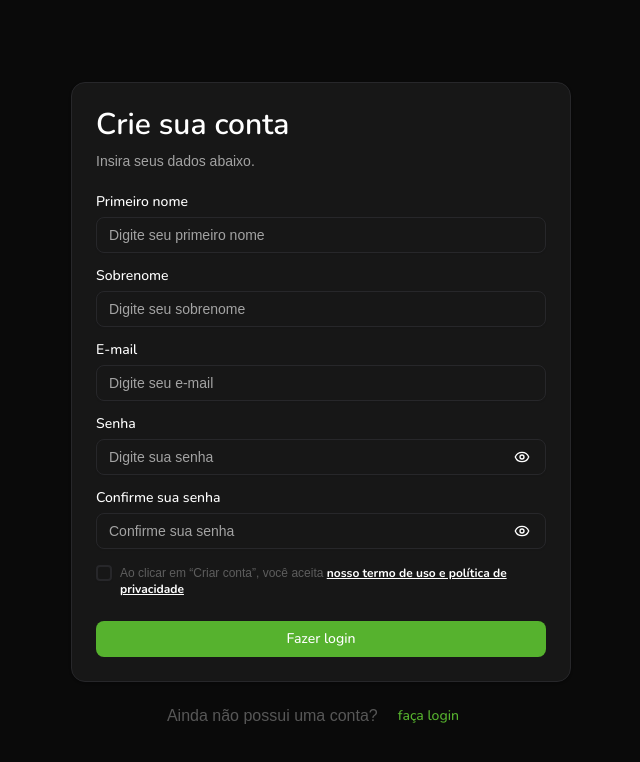
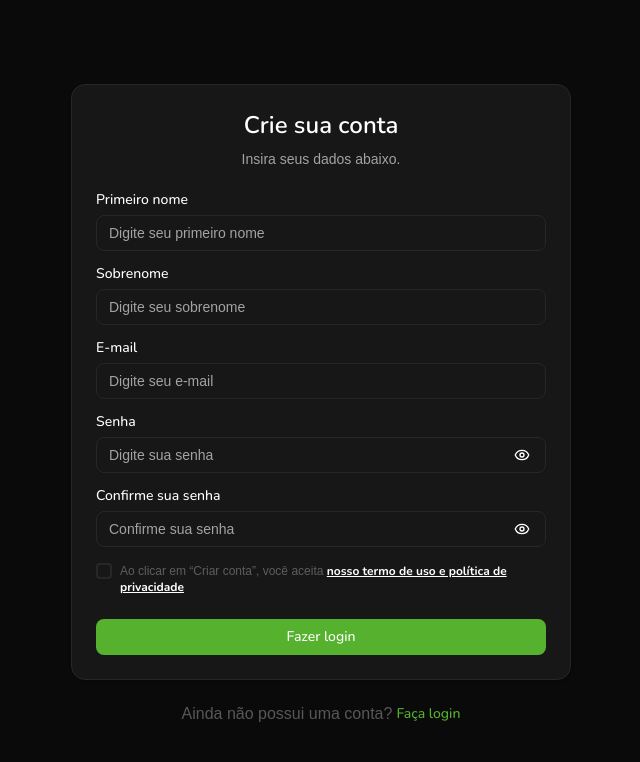
Before and after one commit to Alessandro-Vieira77/fintrack, a React (Vite) app: page /signup in a window 1280 px wide. Shown: the top 762 px of the page, without its empty margins (319-959 px from the left). Built offline with nearby package versions, Linux system fonts and the light colour scheme; a web font is replaced by a local one.

Commit message:
feat: centered form title, autocomplete added for inputs, added name to checkbox

```diff
--- a/src/pages/Signup.jsx
+++ b/src/pages/Signup.jsx
@@ -39,9 +39,6 @@ const signupSchema = zod.object({
     })
     .email({
       message: 'o campo e-mail é inválido',
-    })
-    .min(1, {
-      message: 'o campo e-mail é obrigatório',
     }),
   password: zod.string().trim().min(6, {
     message: 'a senha deve ter no mínimo 6 caracteres',
@@ -76,8 +73,8 @@ function Signup() {
       <Form {...method}>
         <form onSubmit={method.handleSubmit(onSubmit)}>
           <Card className="mt-10 w-full max-w-[500px]">
-            <CardHeader>
-              <CardTitle className="text-3xl">Crie sua conta</CardTitle>
+            <CardHeader className="text-center">
+              <CardTitle className="text-2xl">Crie sua conta</CardTitle>
               <CardDescription>Insira seus dados abaixo.</CardDescription>
             </CardHeader>
             <CardContent className="space-y-4">
@@ -88,7 +85,7 @@ function Signup() {
                   <FormItem>
                     <FormLabel>Primeiro nome</FormLabel>
                     <FormControl>
-                      <Input placeholder="Digite seu primeiro nome" {...field} />
+                      <Input placeholder="Digite seu primeiro nome" {...field} autoComplete="off" />
                     </FormControl>
                     <FormMessage />
                   </FormItem>
@@ -102,7 +99,7 @@ function Signup() {
                   <FormItem>
                     <FormLabel>Sobrenome</FormLabel>
                     <FormControl>
-                      <Input placeholder="Digite seu sobrenome" {...field} />
+                      <Input placeholder="Digite seu sobrenome" {...field} autoComplete="off" />
                     </FormControl>
                     <FormMessage />
                   </FormItem>
@@ -116,7 +113,7 @@ function Signup() {
                   <FormItem>
                     <FormLabel>E-mail</FormLabel>
                     <FormControl>
-                      <Input placeholder="Digite seu e-mail" {...field} />
+                      <Input placeholder="Digite seu e-mail" {...field} autoComplete="off" />
                     </FormControl>
                     <FormMessage />
                   </FormItem>
@@ -130,7 +127,7 @@ function Signup() {
                   <FormItem>
                     <FormLabel>Senha</FormLabel>
                     <FormControl>
-                      <PasswordInput {...field} />
+                      <PasswordInput {...field} autoComplete="off" />
                     </FormControl>
                     <FormMessage />
                   </FormItem>
@@ -162,6 +159,7 @@ function Signup() {
                           checked={field.value}
                           onCheckedChange={field.onChange}
                           id="terms"
+                          name="terms"
                           className="border-primary-green border-2"
                         />
                         <div className="text-xs">
@@ -193,9 +191,9 @@ function Signup() {
       </Form>
       <div className="mb-6 flex w-[500px] items-center justify-center gap-1">
         <p className="text-muted-foreground opacity-50">Ainda não possui uma conta? </p>
-        <Button variant="link" asChild>
+        <Button variant="link" className="p-0" asChild>
           <Link to={'/login'} className="text-primary">
-            faça login
+            Faça login
           </Link>
         </Button>
       </div>
```
